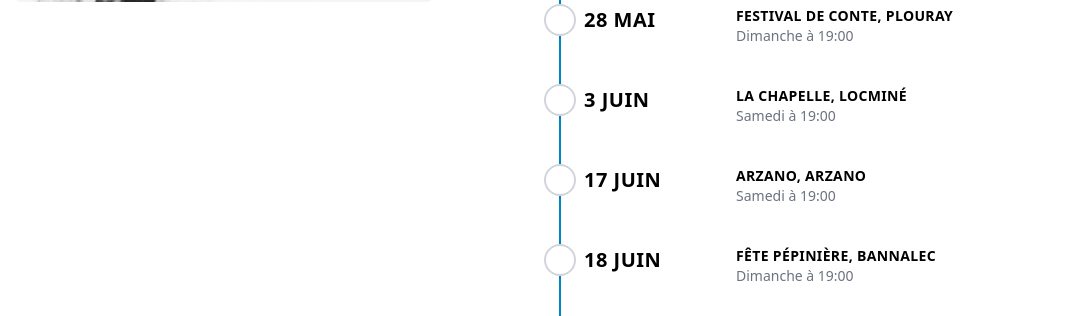
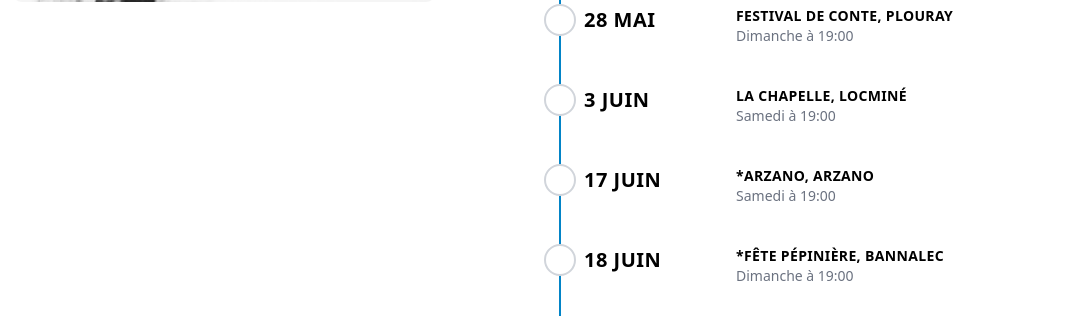
Before and after one commit to AlexandreKempf/en-tete-a-texte, a SvelteKit app: page /concerts in a window 1280 px wide. Shown: the part 766-1082 px from the top of the page, without its empty margins (96-1174 px from the left). Built offline with nearby package versions, Linux system fonts and the light colour scheme.

Commit message:
Update +page.svelte

```diff
--- a/src/routes/concerts/+page.svelte
+++ b/src/routes/concerts/+page.svelte
@@ -46,11 +46,11 @@
 		},
 		{
 			date: new Date(2023, 5, 17, 19, 0),
-			place: "Arzano, Arzano"
+			place: "*Arzano, Arzano"
 		},
 		{
 			date: new Date(2023, 5, 18, 19, 0),
-			place: "Fête Pépinière, Bannalec"
+			place: "*Fête Pépinière, Bannalec"
 		},
 		{
 			date: new Date(2023, 5, 24, 19, 0),
```
